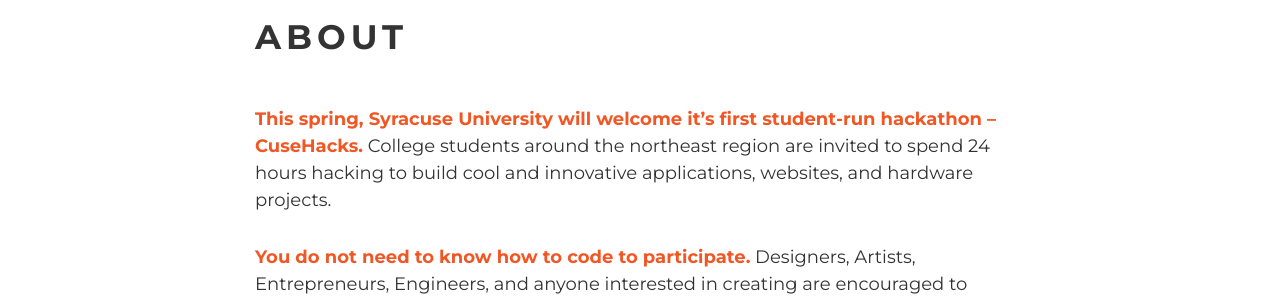
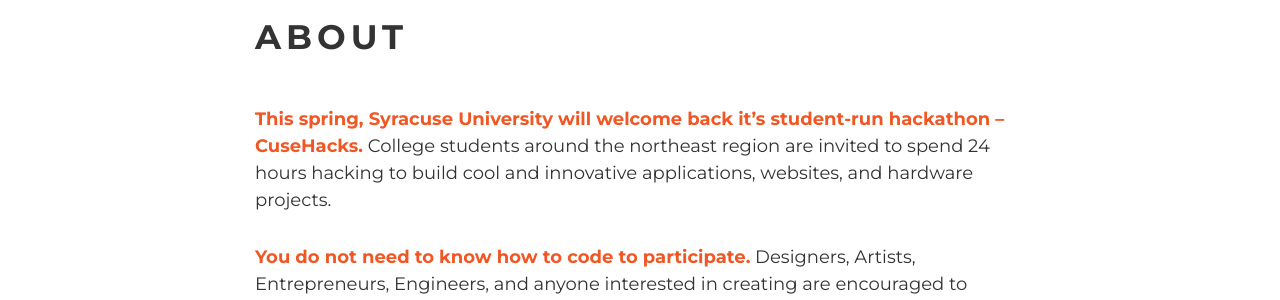
Before and after one commit to innovateorange/cusehacks, a Jekyll site: the page built from index.html, in a window 1280 px wide and 900 px high, scrolled down 889 px. Shown: the part 152-452 px from the top of the window. Built offline with Jekyll 4.4.1, drawn with Linux system fonts in a browser that asks for light colours; nearby versions of some CDN libraries.

Commit message:
updated dates

```diff
--- a/index.html
+++ b/index.html
@@ -11,7 +11,7 @@
       <h1>ABOUT<h1>
     </div>
     <div class="col md-12">
-      <p><span class="sub-header">This spring, Syracuse University will welcome it’s first student-run hackathon – CuseHacks.</span>
+      <p><span class="sub-header">This spring, Syracuse University will welcome back it’s student-run hackathon – CuseHacks.</span>
         College students around the northeast region are invited to spend 24 hours hacking to build cool and innovative applications, websites, and hardware projects.
       </p>
       <br>
```
